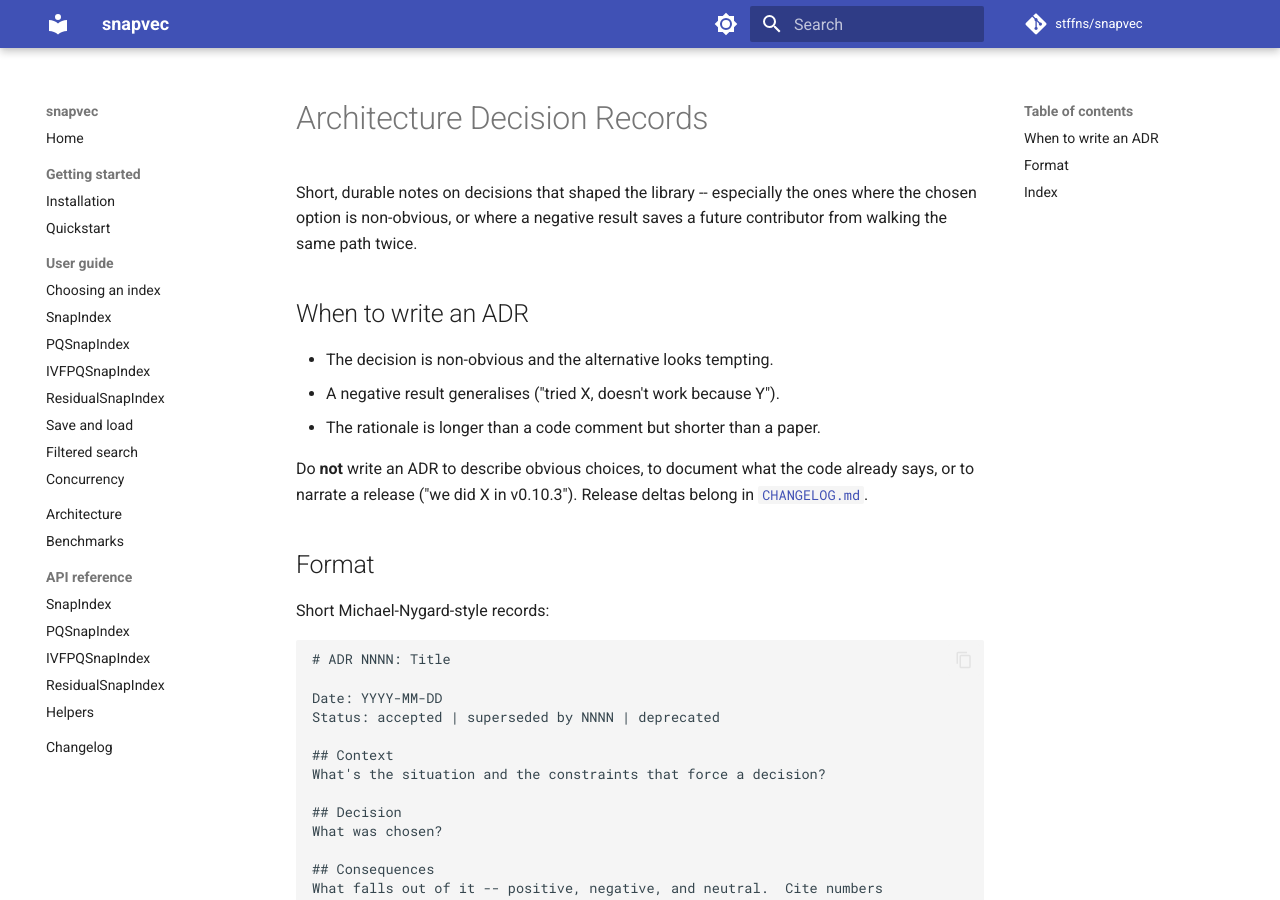
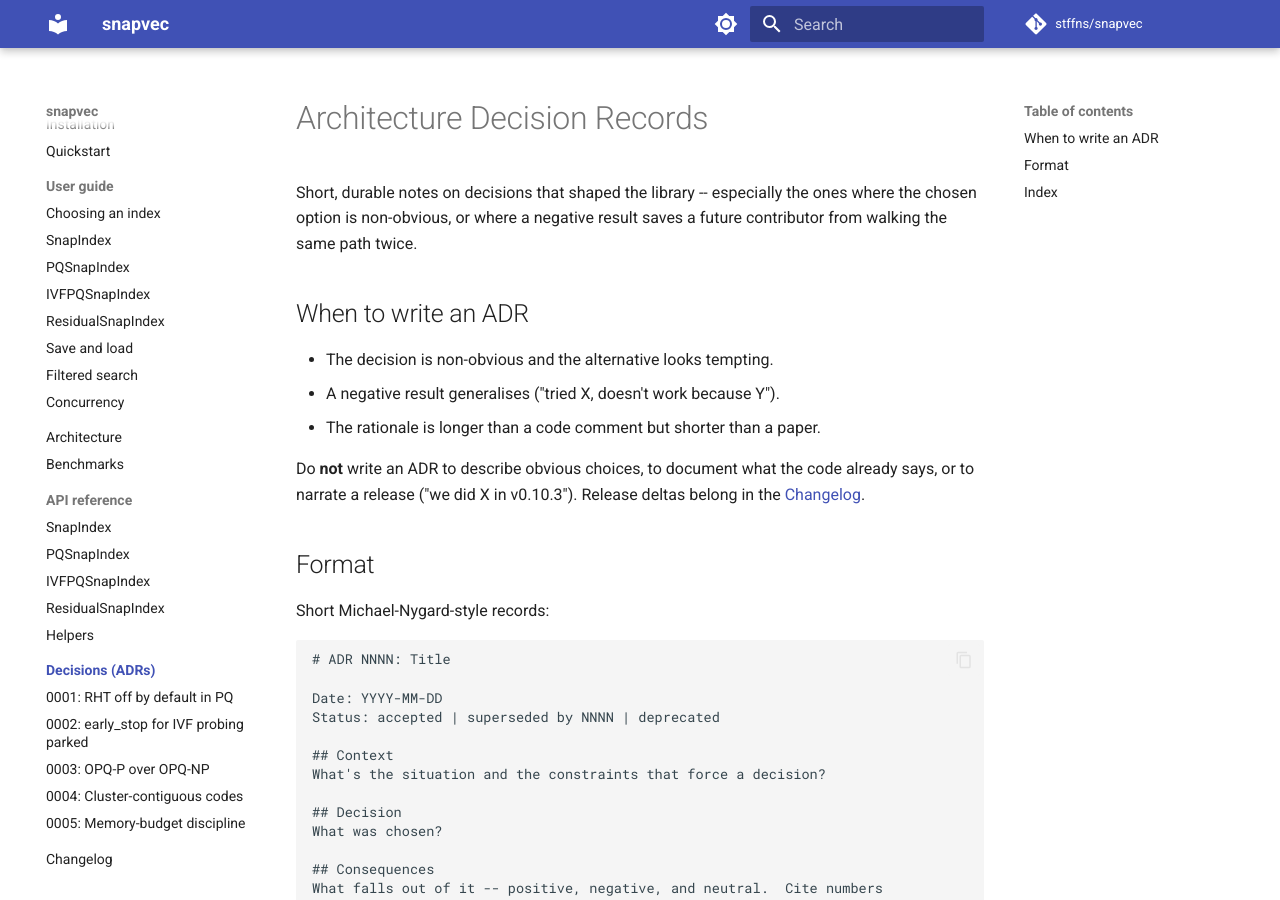
Before and after one commit to stffns/snapvec, an MkDocs documentation site: the page built from docs/adr/README.md, in a window 1280 px wide and 900 px high. Built offline with MkDocs 1.6.1 and Material for MkDocs 9.7.7, drawn with Linux system fonts in a browser that asks for light colours; comment, search, counter and statistics services are not loaded.

Commit message:
docs(adr): fix mkdocs build -- nav entry + relative changelog link
Two things broke the strict mkdocs build on PR #70:

- The ADR README linked to ../../CHANGELOG.md which resolves fine
  on GitHub rendering (points at the repo root) but not through
  mkdocs, where the docs tree is rooted at docs/ and the root
  CHANGELOG is surfaced as docs/changelog.md.  Point at that
  instead via ../changelog.md.

- The ADR pages were missing from the mkdocs nav.  In strict mode
  that is a warning, not an error, but adding them to the nav also
  makes them discoverable on the published site.

Verified locally: 'python -m mkdocs build --strict' completes with
no errors or warnings.

```diff
--- a/docs/adr/README.md
+++ b/docs/adr/README.md
@@ -12,7 +12,7 @@ result saves a future contributor from walking the same path twice.
 
 Do **not** write an ADR to describe obvious choices, to document what
 the code already says, or to narrate a release ("we did X in v0.10.3").
-Release deltas belong in [`CHANGELOG.md`](../../CHANGELOG.md).
+Release deltas belong in the [Changelog](../changelog.md).
 
 ## Format
 
--- a/mkdocs.yml
+++ b/mkdocs.yml
@@ -89,4 +89,11 @@ nav:
       - IVFPQSnapIndex: api/ivf-pq.md
       - ResidualSnapIndex: api/residual.md
       - Helpers: api/helpers.md
+  - Decisions (ADRs):
+      - Overview: adr/README.md
+      - "0001: RHT off by default in PQ": adr/0001-rht-off-by-default-in-pq.md
+      - "0002: early_stop for IVF probing parked": adr/0002-early-stop-for-ivf-probing-parked.md
+      - "0003: OPQ-P over OPQ-NP": adr/0003-opq-p-over-opq-np.md
+      - "0004: Cluster-contiguous codes": adr/0004-cluster-contiguous-column-major-codes.md
+      - "0005: Memory-budget discipline": adr/0005-memory-budget-discipline.md
   - Changelog: changelog.md
```
